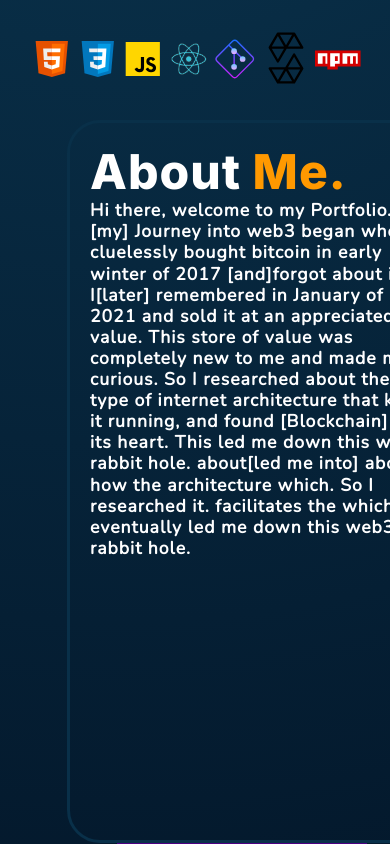
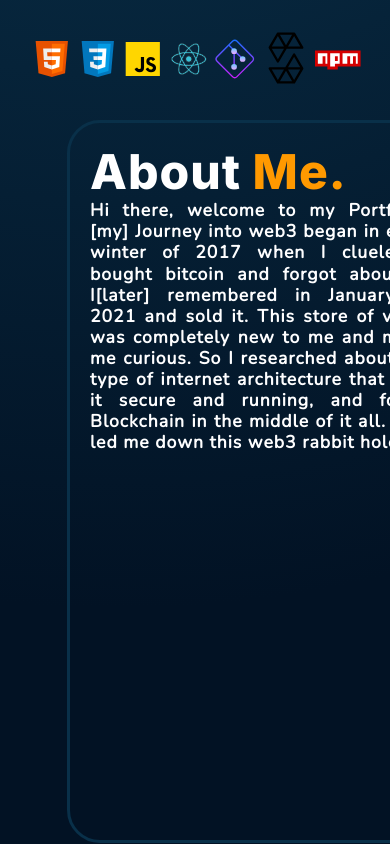
Before and after one commit to LoluBolarinwa/Portfolio-website, a React (Create React App) app: page / in a window 390 px wide. Shown: the part 800-1644 px from the top of the page. Built offline with nearby package versions, Linux system fonts and the light colour scheme; a web font is replaced by a local one.

Commit message:
addded all svg icons and made them responsive

```diff
--- a/src/components/App.jsx
+++ b/src/components/App.jsx
@@ -1,7 +1,7 @@
 import React from "react";
 import Section1 from "./section1";
 // import Section2 from "./section2";
-import Section3 from "./section3";
+// import Section3 from "./section3";
 // import Navigation from "./navigation";
 
 // import logo from './logo.svg';
@@ -13,7 +13,7 @@ function App() {
       {/* <Navigation /> */}
       <Section1 />
       {/* <Section2 /> */}
-      <Section3 />
+     {/* <Section3 /> */}
       {/* <h1>Welcome to my portfolio Oduduwa</h1> */}
     </div>
   );
--- a/src/components/section1.jsx
+++ b/src/components/section1.jsx
@@ -89,22 +89,20 @@ function Section1() {
     </div>
 </div>
 
+<div className="about">
+
             <div className="about-me-div">
             <h2 className="about-me">About <span className="me">Me.</span>
                 <span className="me-underline"></span>
                 <p className="about-text">
                 Hi there, welcome to my Portfolio. [my] Journey into web3
-                began when I cluelessly bought bitcoin in early winter
-                 of 2017 [and]forgot about it. I[later] remembered in January of
-                 2021 and sold it at an appreciated value.
-                 This store of value was completely new to me and made me curious.
+                began in early winter of 2017 when I cluelessly bought bitcoin
+                 and forgot about it. I[later] remembered in January of
+                 2021 and sold it.
+                This store of value was completely new to me and made me curious.
                  So I researched about the type of internet architecture that kept
-                 it running, and found [Blockchain] at its heart.
+                 it secure and running, and found Blockchain in the middle of it all.
                 This led me down this web3 rabbit hole.
-                about[led me into]
-
-                about how the architecture which. So I researched it.
-                facilitates the which eventually led me down this web3 rabbit hole.
 
                 </p>
             </h2>
@@ -114,6 +112,7 @@ function Section1() {
             <Project /> */}
 
             </div>
+</div>
             {/* </div> */}
             </section>
         </div>
--- a/src/index.css
+++ b/src/index.css
@@ -316,6 +316,7 @@ background: linear-gradient(90deg, rgba(13,69,102,1) 0%, rgba(8,32,48,1) 70%); *
 .skill-tools{
   /* display: flex; */
   width: 75%;
+  margin-top:0rem;
   /* margin: 0 auto ; */
   /* padding-top: 7rem; */
 }
@@ -328,7 +329,15 @@ background: linear-gradient(90deg, rgba(13,69,102,1) 0%, rgba(8,32,48,1) 70%); *
   /* width:2rem; */
   /* height:2rem; */
 }
+.solidity-icon:hover{
+  fill: #ff9900;
+}
 
+.about{
+  width: 100%;
+  /* margin: 0 auto 2rem ; */
+  margin-bottom: 2rem;
+}
 
 .about-me-div{
   /* background-color: lime; */
@@ -337,7 +346,7 @@ background: linear-gradient(90deg, rgba(13,69,102,1) 0%, rgba(8,32,48,1) 70%); *
   margin: 0 150px ;
   border-radius: 30px;
   width: 700px;
-  height: 50vh;
+  height: auto;
 
 }
 
@@ -350,7 +359,7 @@ background: linear-gradient(90deg, rgba(13,69,102,1) 0%, rgba(8,32,48,1) 70%); *
   color: #fff;
   margin: 0 auto ;
   letter-spacing: 1px;
-
+  height: auto;
   /* outline-style: solid; */
   /* outline-color: #093049; */
   padding: 20px;
@@ -381,7 +390,8 @@ background: linear-gradient(90deg, rgba(13,69,102,1) 0%, rgba(8,32,48,1) 70%); *
   font-size: 1.1rem;
   color:  rgb(254, 254, 255);
   letter-spacing: 1px;
-
+  height: auto;
+  text-align: justify;
   font-family: 'Nunito', sans-serif;
   font-size: 1.1rem;
 
```
